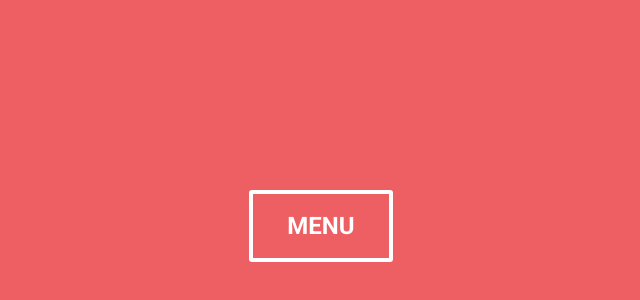
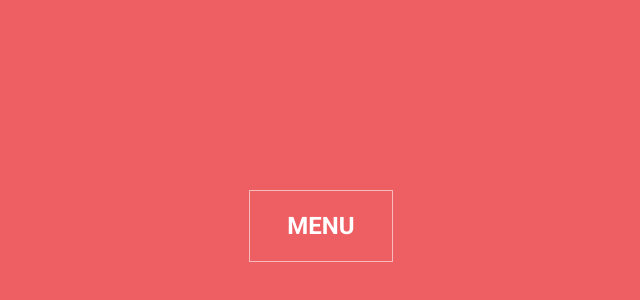
Before and after one commit to ldrobnik/react-animated-menu, a React (Create React App) app: page / in a window 1280 px wide. Shown: the part 138-438 px from the top of the page, without its empty margins (319-959 px from the left). Built offline with nearby package versions, Linux system fonts and the light colour scheme.

Commit message:
Change menu button styling

```diff
--- a/src/containers/Home/Home.js
+++ b/src/containers/Home/Home.js
@@ -68,12 +68,13 @@ const MenuButton = styled.button`
     top: calc(50% - 3em);
     left: calc(50% - 3em);
 
-    border-radius: 3px;
     border-style: solid;
-    border-width: 4px;
-    border-color: ${props => props.theme.lightColor};
+    border-width: 1px;
+    border-color: ${props => props.theme.veryLightMainColor};
 
     cursor: pointer;
+
+    z-index: 0;
 
     :hover {
         background-color: ${props => props.theme.lightMainColor};
```
